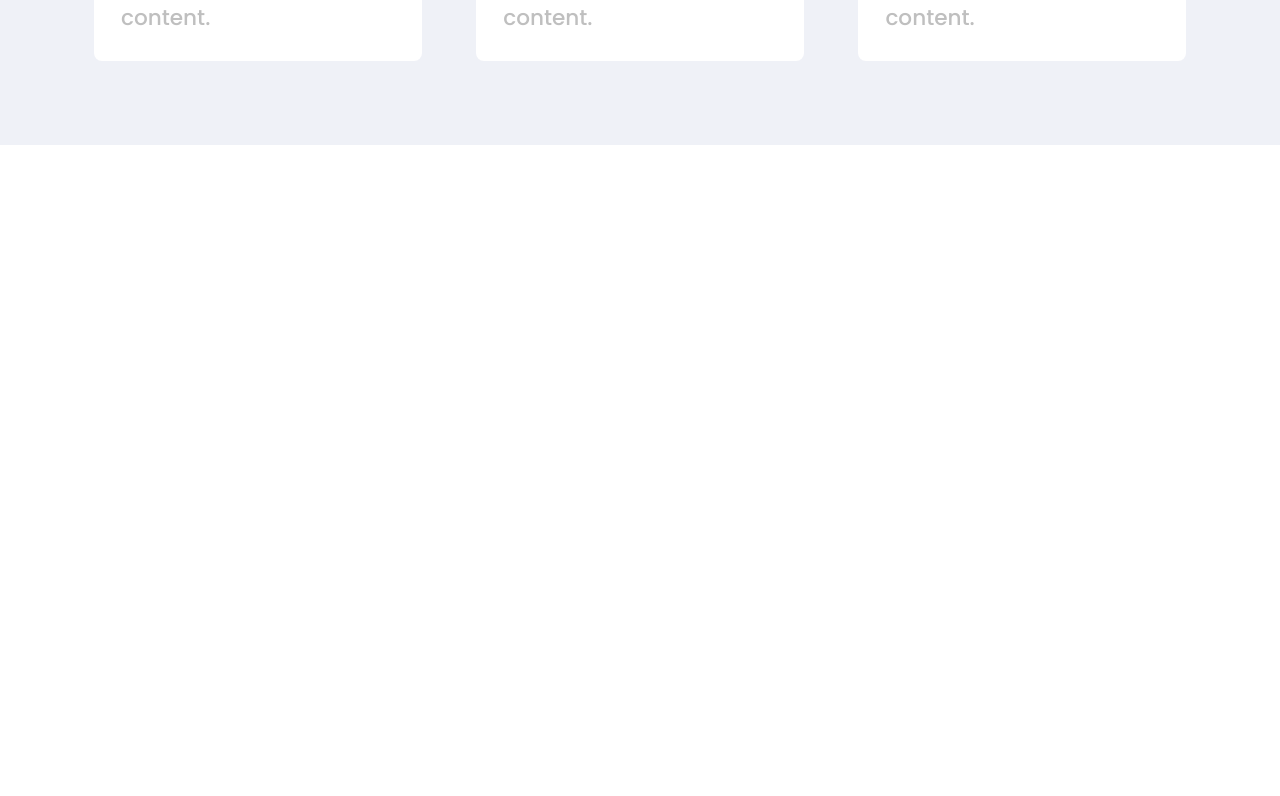
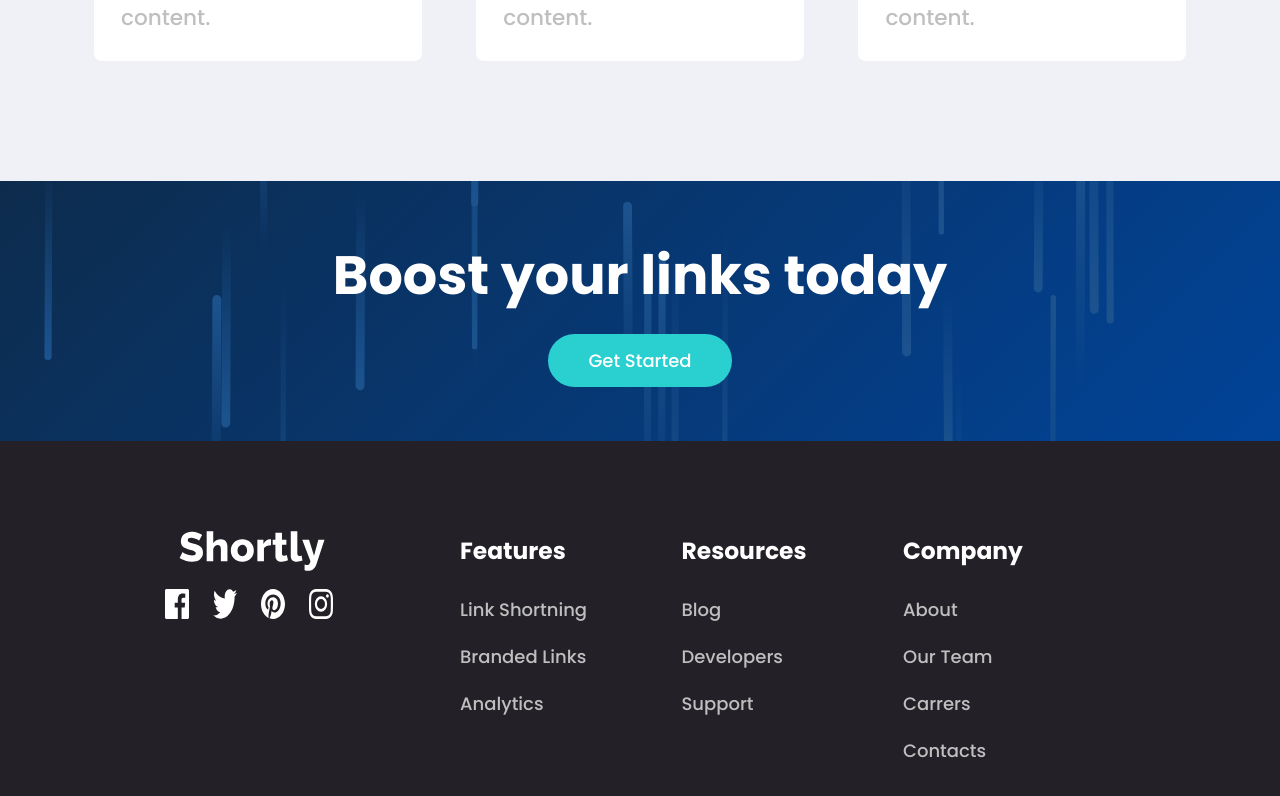
Before and after one commit to Im-Abhi/TIF, a Next.js app: page / in a window 1280 px wide. Shown: the part 2018-2814 px from the top of the page. Before the commit the page ends 2163 px from the top, so only its background shows below. Built offline with nearby package versions, Linux system fonts and the light colour scheme.

Commit message:
Added footer

```diff
--- /dev/null
+++ b/components/Footer/Footer.js
@@ -0,0 +1,77 @@
+import Facebook from "../../public/icon-facebook.svg";
+import Twitter from "../../public/icon-twitter.svg";
+import Pinterest from "../../public/icon-pinterest.svg";
+import Instagram from "../../public/icon-instagram.svg";
+import LogoWhite from "../../public/logo_white.svg";
+
+import {
+    FooterTitle,
+    FooterContainer,
+    MainFooter,
+    Btn,
+    Head,
+    Logo,
+    FooterItems,
+    FooterHead,
+    FooterMenu1,
+    FooterList,
+    FooterLinks,
+    LinksLogo,
+    LinksContainer
+} from "./FooterStyled";
+import Image from "next/image";
+
+const Footer = () => {
+    return (
+        <FooterContainer>
+            <FooterTitle>
+                <Head>Boost your links today</Head>
+                <Btn>Get Started</Btn>
+            </FooterTitle>
+            <MainFooter>
+                <LinksContainer>
+                    <Logo>
+                        <Image src={LogoWhite} alt='logo' height={40} />
+                    </Logo>
+                    <FooterLinks>
+                        <LinksLogo>
+                            <Image src={Facebook} alt="facbook" />
+                        </LinksLogo>
+                        <LinksLogo>
+                            <Image src={Twitter} alt="twitter" />
+                        </LinksLogo>
+                        <LinksLogo>
+                            <Image src={Pinterest} alt="pinterest" />
+                        </LinksLogo>
+                        <LinksLogo>
+                            <Image src={Instagram} alt="instagram" />
+                        </LinksLogo>
+                    </FooterLinks>
+                </LinksContainer>
+                <FooterItems>
+                    <FooterMenu1>
+                        <FooterHead>Features</FooterHead>
+                        <FooterList>Link Shortning</FooterList>
+                        <FooterList>Branded Links</FooterList>
+                        <FooterList>Analytics</FooterList>
+                    </FooterMenu1>
+                    <FooterMenu1>
+                        <FooterHead>Resources</FooterHead>
+                        <FooterList>Blog</FooterList>
+                        <FooterList>Developers</FooterList>
+                        <FooterList>Support</FooterList>
+                    </FooterMenu1>
+                    <FooterMenu1>
+                        <FooterHead>Company</FooterHead>
+                        <FooterList>About</FooterList>
+                        <FooterList>Our Team</FooterList>
+                        <FooterList>Carrers</FooterList>
+                        <FooterList>Contacts</FooterList>
+                    </FooterMenu1>
+                </FooterItems>
+            </MainFooter>
+        </FooterContainer>
+    );
+};
+
+export default Footer;
--- /dev/null
+++ b/components/Footer/FooterStyled.js
@@ -0,0 +1,171 @@
+import styled from "styled-components";
+
+export const FooterContainer = styled.div`
+  display: flex;
+  width: 100%;
+  flex-direction: column;
+  height: 100%;
+`;
+
+export const FooterTitle = styled.div`
+  display: flex;
+  width: 100%;
+  padding: 3rem;
+  background-color: #3b3054;
+  background-image: url('./Meteor.svg');
+  background-repeat: no-repeat;
+  background-size: cover;
+  background-position: center;
+  flex-direction: column;
+  align-items: center;
+  justify-content: center;
+`;
+
+export const Head = styled.h2`
+  color: white;
+  font-size: 3rem;
+  font-weight: 700;
+  margin: 0;
+  padding-bottom: 1rem;
+  @media screen and (max-width: 768px) {
+    font-size: 2rem;
+    text-transform: uppercase;
+    text-align: center;
+  }
+`;
+
+export const Btn = styled.button`
+  display: flex;
+  color: white;
+  background-color:  ${({ theme }) => theme.colors.Cyan};
+  white-space: nowrap;
+  font-size: 18px;
+  cursor: pointer;
+  outline: none;
+  border: none;
+  text-decoration: none;
+  padding: 13px 40px;
+  border-radius: 30px;
+  &:hover {
+    background-color: #9be3e2;
+  }
+`;
+
+// <------------------->
+
+export const MainFooter = styled.div`
+  display: flex;
+  width: 100%;
+  background-color: #232127;
+  justify-content: space-evenly;
+  padding: 4rem;
+  position: relative;
+  @media screen and (max-width: 1024px) {
+    justify-content: space-between;
+  }
+
+  @media screen and (max-width: 768px) {
+    flex-direction: column;
+    align-items: center;
+    justify-content: center;
+    padding-block: 2rem 7rem;
+    justify-content: space-around;
+  }
+`;
+
+export const Logo = styled.div`
+  display: flex;
+  justify-content: center;
+  padding-top: 1rem;
+
+  @media screen and (max-width: 768px) {
+    padding-bottom: 2rem;
+  }
+`;
+
+export const LinksContainer = styled.div`
+  display: flex;
+  flex-direction: column;
+`
+
+export const FooterItems = styled.div`
+  display: flex;
+  width: 60%;
+  justify-content: space-evenly;
+  @media screen and (max-width: 768px) {
+    flex-direction: column;
+    align-items: center;
+  }
+
+  @media screen and (max-width: 1200px) {
+    justify-content: space-between;
+  }
+
+  @media screen and (max-width: 540px) {
+    width: 80%;
+  }
+`;
+
+export const FooterHead = styled.h2`
+  font-size: 1.3rem;
+  margin-bottom: 1rem;
+  margin-inline: 10px;
+  color: white;
+  @media screen and (max-width: 768px) {
+    display: flex;
+  }
+`;
+
+export const FooterMenu1 = styled.div`
+  display: flex;
+  flex-direction: column;
+  list-style: none;
+  height: 100%;
+  width: 30%;
+  @media screen and (max-width: 768px) {
+    display: flex;
+    width: 100%;
+    align-items: center;
+  }
+`;
+
+export const FooterList = styled.li`
+  font-size: 1rem;
+  margin: 10px;
+  color: #bfbfbf;
+  cursor: pointer;
+  &:hover {
+    color: #2ac3c3;
+  }
+  @media screen and (max-width: 768px) {
+    display: flex;
+  }
+`;
+
+export const FooterLinks = styled.div`
+  display: flex;
+  width: 100%;
+  gap: 1rem;
+  padding-block: 1rem;
+  justify-content: space-between;
+
+  @media screen and (max-width: 768px) {
+    position: absolute;
+    bottom: 2rem;
+    width: 100vw;
+    margin-top: 1rem;
+    left: 0;
+    justify-content: center;
+  }
+`;
+
+export const LinksLogo = styled.div`
+  height: 30px;
+  width: 30px;
+  cursor: pointer;
+  display: flex;
+
+  img:hover {
+    color: ${({ theme }) => theme.colors.Cyan};
+  }
+`;
--- a/components/Layout.js
+++ b/components/Layout.js
@@ -1,4 +1,4 @@
-import Footer from "./Footer";
+import Footer from "./Footer/Footer";
 import Navbar from "./Navbar/Navbar";
 
 const Layout = ({ children }) => {
--- a/components/Statistics/StatisticsStyled.js
+++ b/components/Statistics/StatisticsStyled.js
@@ -7,6 +7,7 @@ export const Flex = styled.div`
   height: 100%;
   width: 100%;
   margin: 0 auto;
+  padding-bottom: 2rem;
   @media screen and (max-width: 768px) {
     padding-top: 1rem;
   }
@@ -77,7 +78,6 @@ export const CardsWrapper = styled.div`
 
   @media screen and (max-width: 768px) {
     flex-direction: column;
-    padding-bottom: 2rem;
     gap: 5rem;
   }
 `;
```
Also changed, not shown: components/Footer.js (deleted, +0 -8 lines).
